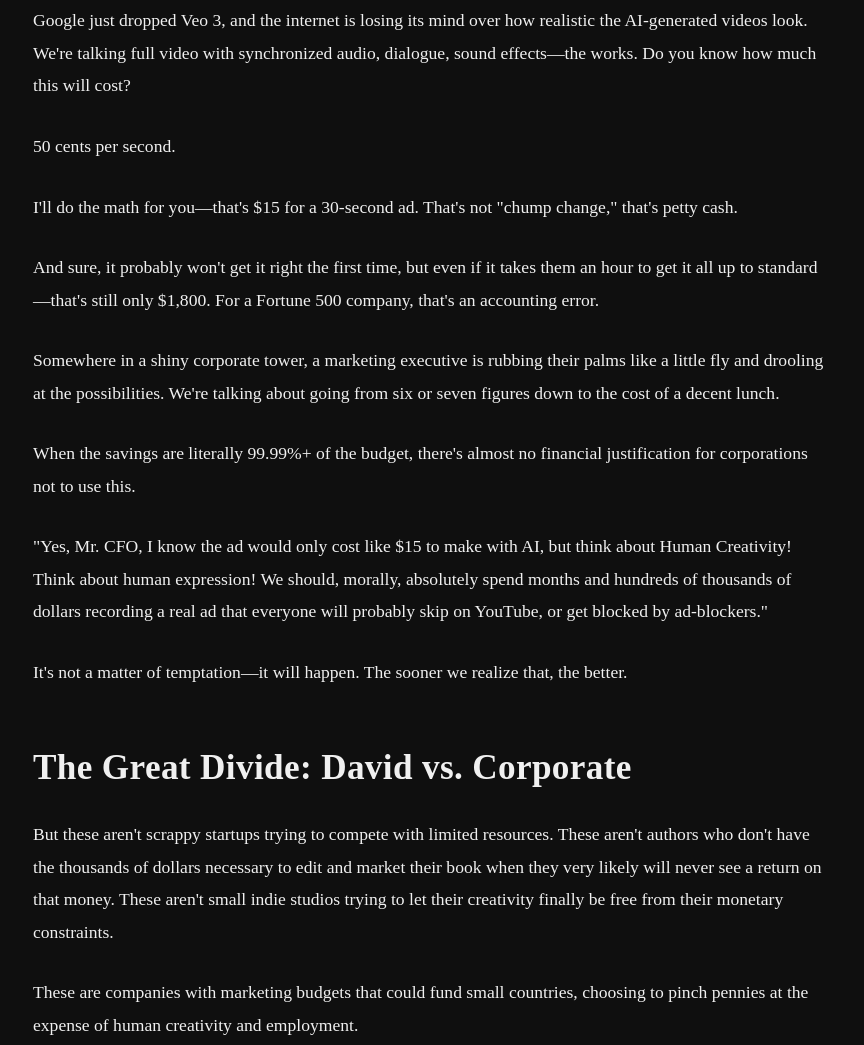
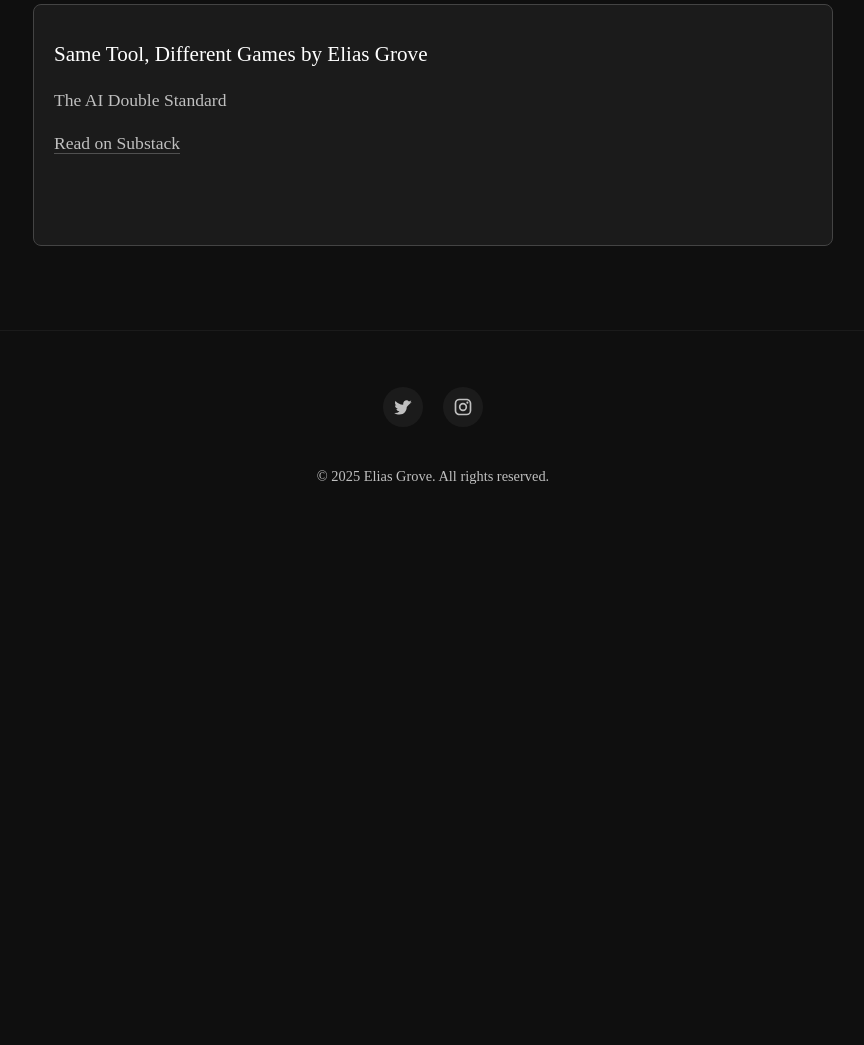
Before and after one commit to EliasGrove/Author, a plain HTML site: page blog/the-field.html in a window 1280 px wide. Shown: the part 377-1422 px from the top of the page, without its empty margins (207-1071 px from the left). After the commit the page ends 916 px from the top, so only its background shows below. Drawn offline with Linux system fonts and the light colour scheme; a script that the page names is missing.

Commit message:
Update the-field.html

```diff
--- a/blog/the-field.html
+++ b/blog/the-field.html
@@ -13,7 +13,7 @@
 </script>
 
     <meta charset="UTF-8" />
-    <meta http-equiv="Content-Security-Policy" content="default-src 'self'; script-src 'self' https://www.googletagmanager.com https://www.google-analytics.com https://js.hcaptcha.com https://*.hcaptcha.com 'unsafe-inline'; style-src 'self' https://fonts.googleapis.com https://*.hcaptcha.com 'unsafe-inline'; font-src 'self' https://fonts.gstatic.com; img-src 'self' data: blob: https://www.google-analytics.com; connect-src https://*.hcaptcha.com https://api.web3forms.com https://www.google-analytics.com https://stats.g.doubleclick.net; frame-src https://*.hcaptcha.com;">
+    <meta http-equiv="Content-Security-Policy" content="default-src 'self'; script-src 'self' https://www.googletagmanager.com https://www.google-analytics.com https://js.hcaptcha.com https://*.hcaptcha.com https://substack.com 'unsafe-inline'; style-src 'self' https://fonts.googleapis.com https://*.hcaptcha.com https://substack.com 'unsafe-inline'; font-src 'self' https://fonts.gstatic.com; img-src 'self' data: blob: https://www.google-analytics.com https://substack.com; connect-src https://*.hcaptcha.com https://api.web3forms.com https://www.google-analytics.com https://stats.g.doubleclick.net https://substack.com; frame-src https://*.hcaptcha.com https://substack.com;">
     <meta http-equiv="X-Content-Type-Options" content="nosniff">
     <meta name="referrer" content="no-referrer-when-downgrade">
     <meta name="viewport" content="width=device-width, initial-scale=1.0" />
@@ -71,6 +71,40 @@
             border: 1px solid #444; /* Optional: adds a subtle border */
         }
 
+        /* Substack embed styling */
+        .substack-post-embed {
+            border: 1px solid #444;
+            border-radius: 8px;
+            padding: 20px;
+            margin: 20px 0;
+            background-color: rgba(255, 255, 255, 0.05);
+            min-height: 200px;
+        }
+
+        .substack-post-embed p {
+            margin: 10px 0;
+            font-family: 'EB Garamond', serif;
+            color: #c0c0c0;
+        }
+
+        .substack-post-embed p:first-child {
+            font-size: 1.2em;
+            font-weight: 500;
+            color: #ffffff;
+        }
+
+        .substack-post-embed a {
+            color: #c0c0c0;
+            text-decoration: none;
+            font-family: 'EB Garamond', serif;
+            transition: color 0.3s ease;
+        }
+
+        .substack-post-embed a:hover {
+            color: #ffffff;
+            text-decoration: underline;
+        }
+
         /* Responsive adjustments for smaller screens */
         @media (max-width: 768px) { /* Adjust this breakpoint if needed */
             .image-with-caption.float-left,
@@ -110,61 +144,12 @@
             </header>
 
             <div class="single-post-content fade-in" style="animation-delay: 0.2s;">
-                <p>Google just dropped Veo 3, and the internet is losing its mind over how realistic the AI-generated videos look. We're talking full video with synchronized audio, dialogue, sound effects—the works. Do you know how much this will cost?</p>
-
-                <p>50 cents per second.</p>
-
-                <p>I'll do the math for you—that's $15 for a 30-second ad. That's not "chump change," that's petty cash.</p>
-
-                <p>And sure, it probably won't get it right the first time, but even if it takes them an hour to get it all up to standard—that's still only $1,800. For a Fortune 500 company, that's an accounting error.</p>
-
-                <p>Somewhere in a shiny corporate tower, a marketing executive is rubbing their palms like a little fly and drooling at the possibilities. We're talking about going from six or seven figures down to the cost of a decent lunch.</p>
-
-                <p>When the savings are literally 99.99%+ of the budget, there's almost no financial justification for corporations not to use this.</p>
-
-                <p>"Yes, Mr. CFO, I know the ad would only cost like $15 to make with AI, but think about Human Creativity! Think about human expression! We should, morally, absolutely spend months and hundreds of thousands of dollars recording a real ad that everyone will probably skip on YouTube, or get blocked by ad-blockers."</p>
-
-                <p>It's not a matter of temptation—it will happen. The sooner we realize that, the better.</p>
-
-                <h2>The Great Divide: David vs. Corporate</h2>
-
-                <p>But these aren't scrappy startups trying to compete with limited resources. These aren't authors who don't have the thousands of dollars necessary to edit and market their book when they very likely will never see a return on that money. These aren't small indie studios trying to let their creativity finally be free from their monetary constraints.</p>
-
-                <p>These are companies with marketing budgets that could fund small countries, choosing to pinch pennies at the expense of human creativity and employment.</p>
-
-                <p>I've been pretty vocal about supporting small creators and indie businesses using AI tools. And that's come at no little amount of grief sent my way.</p>
-
-                <p>To me, AI is the great equalizer—leveling the playing field and giving the little guy access to capabilities that were once locked behind massive budgets and industry connections. Many times, purposefully inflating these prices to kill off the competition.</p>
-
-                <p>A solo game developer using AI to generate concept art because they can't afford to commission a dozen pieces at $200 each? That's democratization of creativity.</p>
-
-                <p>But McDonald's using Veo 3 to generate their next commercial instead of hiring actual actors, directors, and crew? To me, that's just corporate cost-cutting dressed up as innovation.</p>
-
-                <p>The distinction matters because context is everything—when you have the resources to do right by creatives but choose not to, you're making a statement about what you value. And clearly, it's not the people whose work built your industry, or who will consume your products. It's shareholder value.</p>
-
-                <p>What I find so confusing is watching the creative community tear each other apart over AI. The same people who should be directing their anger at corporations using AI, or AI corporations themselves for stealing their artwork, are instead going after indie creators trying to make their projects viable.</p>
-
-                <p>I've seen small authors get absolutely demolished on social media for using AI-generated book covers. Review bombs, harassment campaigns, public shaming—all while major publishers are quietly testing AI for everything from cover design to manuscript editing.</p>
-
-                <p>The hypocrisy is mind-boggling. It shows that the mob always goes after the easiest targets—individual creators they can shame into submission—while the real culprits, the corporations with actual power and budgets, go by untouched.</p>
-
-                <h2>I'm Voting With My Wallet, And You Should Too</h2>
-
-                <p>When a corporation chooses AI over human talent not out of necessity but profit maximization, that's a choice I'll respond to with my wallet. When it's time to buy whatever they're selling, I will look elsewhere.</p>
-
-                <p>The tools aren't the problem—it's how they're being used and by whom. Google's Veo 3 is insanely impressive technology that could democratize video creation for independent creators who've never had access to professional production resources. But it's also a shortcut for greedy corporations to cut costs while maximizing shareholder returns.</p>
-
-                <p>The same goes for other applications of AI. The key difference is intent, scale, and alternatives.</p>
-
-                <p>We're about to see a flood of AI-generated advertising that most consumers won't be able to identify as AI. The technology isn't perfect still, but in less than five years it went from a jumbled mess to near indistinguishable. Soon, we won't be able to tell the difference.</p>
-
-                <p>And while the creative community fights among itself over moral purity, corporations are quietly reshaping their industries.</p>
-
-                <p>The question isn't whether AI will be used in advertising—it already is. The question is whether we'll reward companies that use it responsibly to enhance human creativity or those that use it to replace human workers entirely.</p>
-
-                <p>For me, the answer is clear. Every purchase is a vote, and I'm not voting for the race to the bottom.</p>
-
-                <p>The playing field is about to get a lot more interesting, and a lot more unfair. The least we can do is pay attention to who's playing which game.</p>
+                <div class="substack-post-embed">
+                    <p lang="en">Same Tool, Different Games by Elias Grove</p>
+                    <p>The AI Double Standard</p>
+                    <a data-post-link href="https://eliasgrove3.substack.com/p/why-you-absolutely-should-use-ai">Read on Substack</a>
+                </div>
+                <script async src="https://substack.com/embedjs/embed.js" charset="utf-8"></script>
             </div>
 
             <nav class="single-post-navigation fade-in" style="animation-delay: 0.4s;">
```
